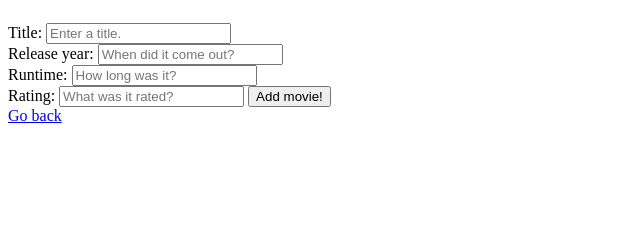
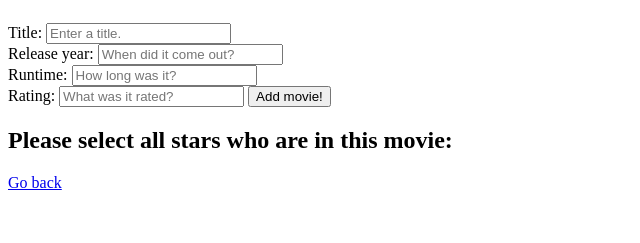
Before and after one commit to mmmaaatttttt/flask_movies, a Flask app: template templates/movies/new.html in a window 1280 px wide. Shown: the part 57-300 px from the top of the page, without its empty margins (0-640 px from the left). Run offline with Flask 2, Linux system fonts and the light colour scheme; the template is opened without the code that fills it, so the values that code supplies are empty.

Commit message:
adding ability to connect stars to movies

```diff
--- a/app.py
+++ b/app.py
@@ -37,17 +37,9 @@ class Movie(db.Model):
     studio_id = db.Column(db.Integer, db.ForeignKey('studios.id'))
 
 
-roles = db.Table("roles",
-                 db.Column(
-                     'movie_id',
-                     db.Integer,
-                     db.ForeignKey('movies.id'),
-                     primary_key=True),
-                 db.Column(
-                     'star_id',
-                     db.Integer,
-                     db.ForeignKey('stars.id'),
-                     primary_key=True))
+roles = db.Table("roles", db.Column('id', db.Integer, primary_key=True),
+                 db.Column('movie_id', db.Integer, db.ForeignKey('movies.id')),
+                 db.Column('star_id', db.Integer, db.ForeignKey('stars.id')))
 
 
 class Star(db.Model):
@@ -57,8 +49,7 @@ class Star(db.Model):
     first_name = db.Column(db.Text, nullable=False)
     last_name = db.Column(db.Text)
     birth_date = db.Column(db.DateTime, nullable=False)
-    movies = db.relationship(
-        "Movie", secondary=roles, backref=db.backref("stars"))
+    movies = db.relationship("Movie", secondary="roles", backref="stars")
 
 
 db.create_all()
@@ -79,7 +70,8 @@ def movies_index(studio_id):
 @app.route("/studios/<int:studio_id>/movies/new", methods=["GET"])
 def movies_new(studio_id):
     studio = Studio.query.get(studio_id)
-    return render_template("movies/new.html", studio=studio)
+    return render_template(
+        "movies/new.html", studio=studio, stars=Star.query.all())
 
 
 @app.route("/studios/<int:studio_id>/movies", methods=["POST"])
@@ -90,6 +82,8 @@ def movies_create(studio_id):
         release_year=request.form['release_year'],
         rating=request.form['rating'],
         studio_id=studio_id)
+    star_ids = request.form.getlist('stars')
+    new_movie.stars = Star.query.filter(Star.id.in_(star_ids)).all()
     db.session.add(new_movie)
     db.session.commit()
     return redirect(url_for("movies_index", studio_id=studio_id))
--- a/templates/movies/new.html
+++ b/templates/movies/new.html
@@ -24,6 +24,15 @@
       <input id="rating" name="rating" type="text" placeholder="What was it rated?"/>
       <input type="submit" value="Add movie!">
     </div>
+    <div>
+      <h2>Please select all stars who are in this movie:</h2>
+      {% for star in stars %}
+      <div>
+        <input type="checkbox" name="stars" id="star_{{ star.id }}" value="{{ star.id }}">
+        <label for="star_{{ star.id }}">{{ star.first_name }} {{ star.last_name }}</label>
+      </div>
+      {% endfor %}
+    </div>
   </form>
   <a href="{{ url_for('movies_index', studio_id=studio.id) }}">Go back</a>
 {% endblock %}
```
